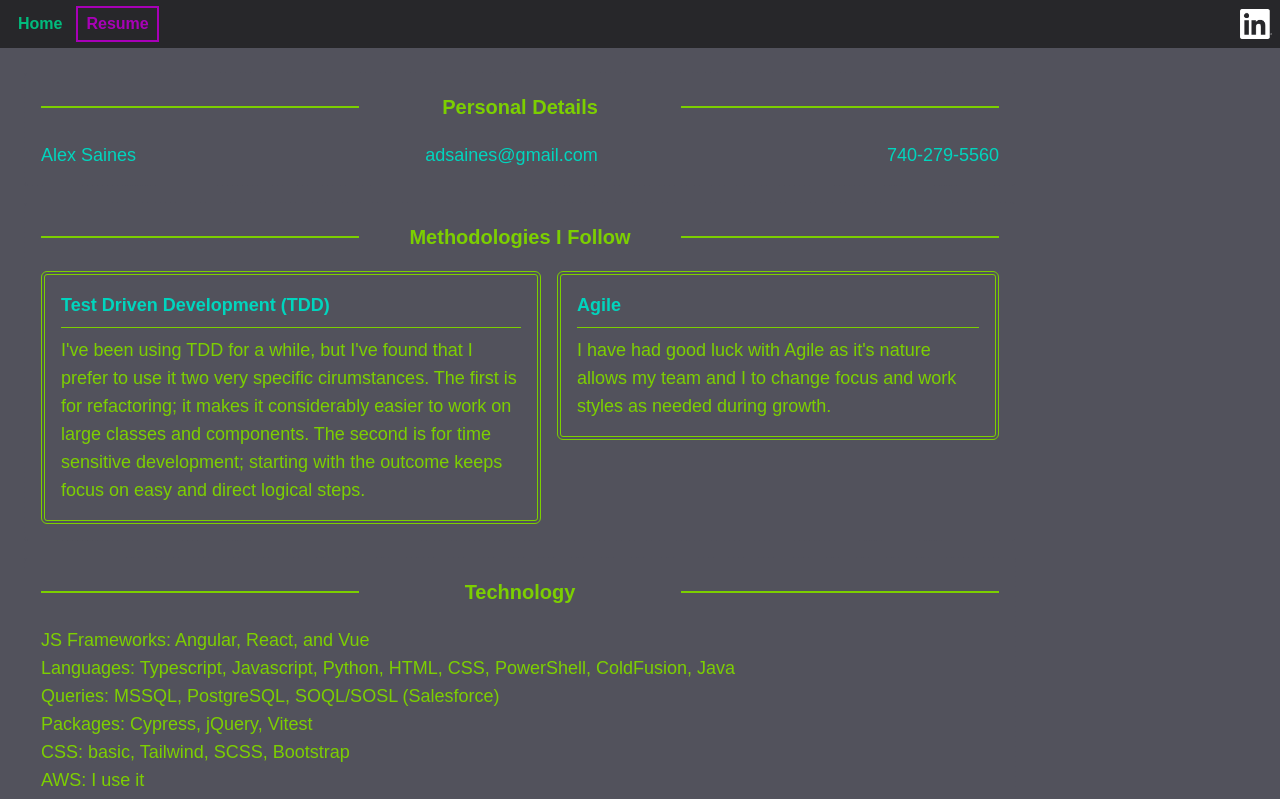
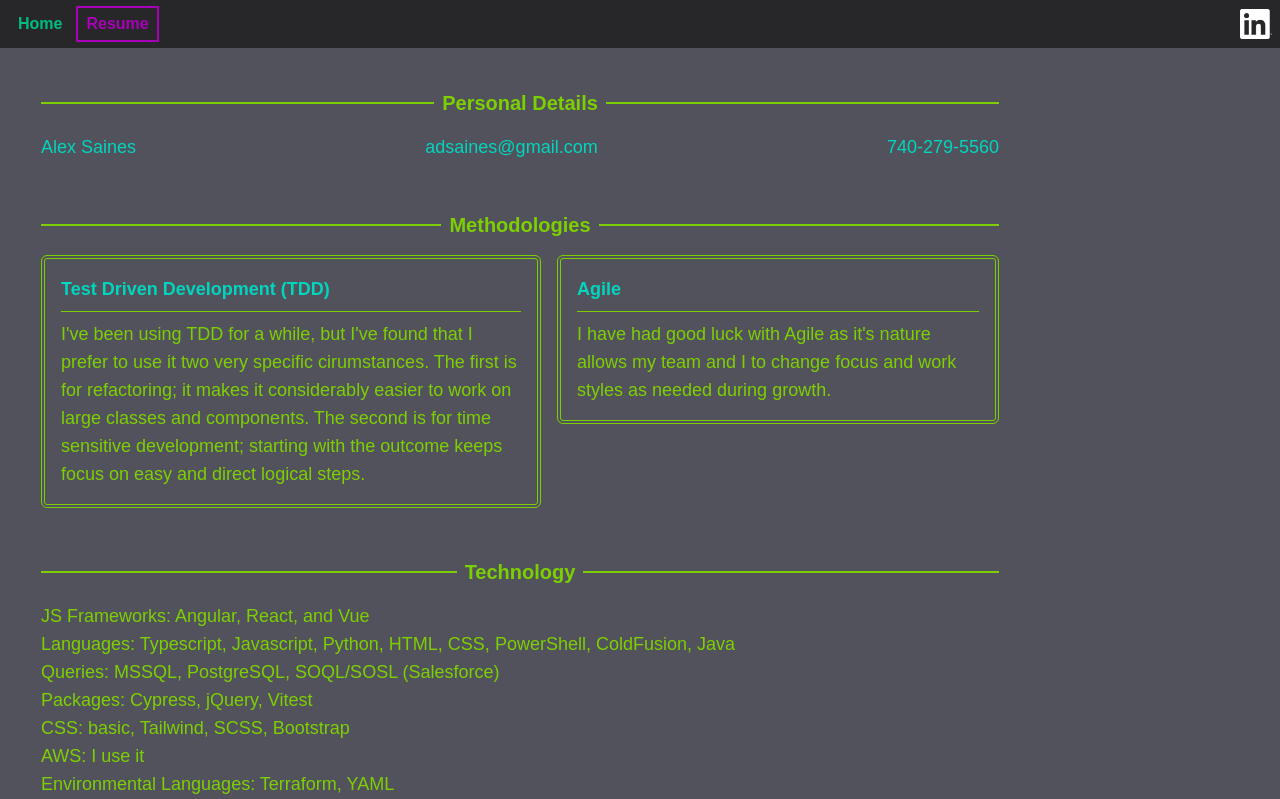
Before and after one commit to adsaines/adsaines.github.io, a Next.js app: page /resume in a window 1280 px wide. Shown: the top 799 px of the page. Built offline with nearby package versions, Linux system fonts and the light colour scheme.

Commit message:
made section lines dynamic to fit text

```diff
--- a/src/app/resume/page.tsx
+++ b/src/app/resume/page.tsx
@@ -67,7 +67,7 @@ const Resume: NextPage = () => {
                     </span>
                 </div>
             </StandardResumeSection>
-            <StandardResumeSection title="Methodologies I Follow" >
+            <StandardResumeSection title="Methodologies" >
                 <div className="flex gap-4 justify-around">
 
                     <BlurbWithTitle
--- a/src/app/resume/projections.tsx
+++ b/src/app/resume/projections.tsx
@@ -10,11 +10,11 @@ export const StandardResumeSection = ({title, children}: {title: string, childre
 export const HorizontalRuleWithTitle = ({title}: {title: string}) => {
     return (
         <div className="flex w-full items-center pb-4">
-            <hr className="w-full border" />
-            <h1 className="p-1 w-full text-center text-xl font-bold">
+            <hr className="grow border" />
+            <h1 className="px-2 grow-0 text-center text-xl font-bold no-wrap">
                 {title}
             </h1>
-            <hr className="w-full border"/>
+            <hr className="grow border"/>
         </div>
     )
 }
```
Also changed, not shown: 1 other file (tests, documents, lock files or other folders).
